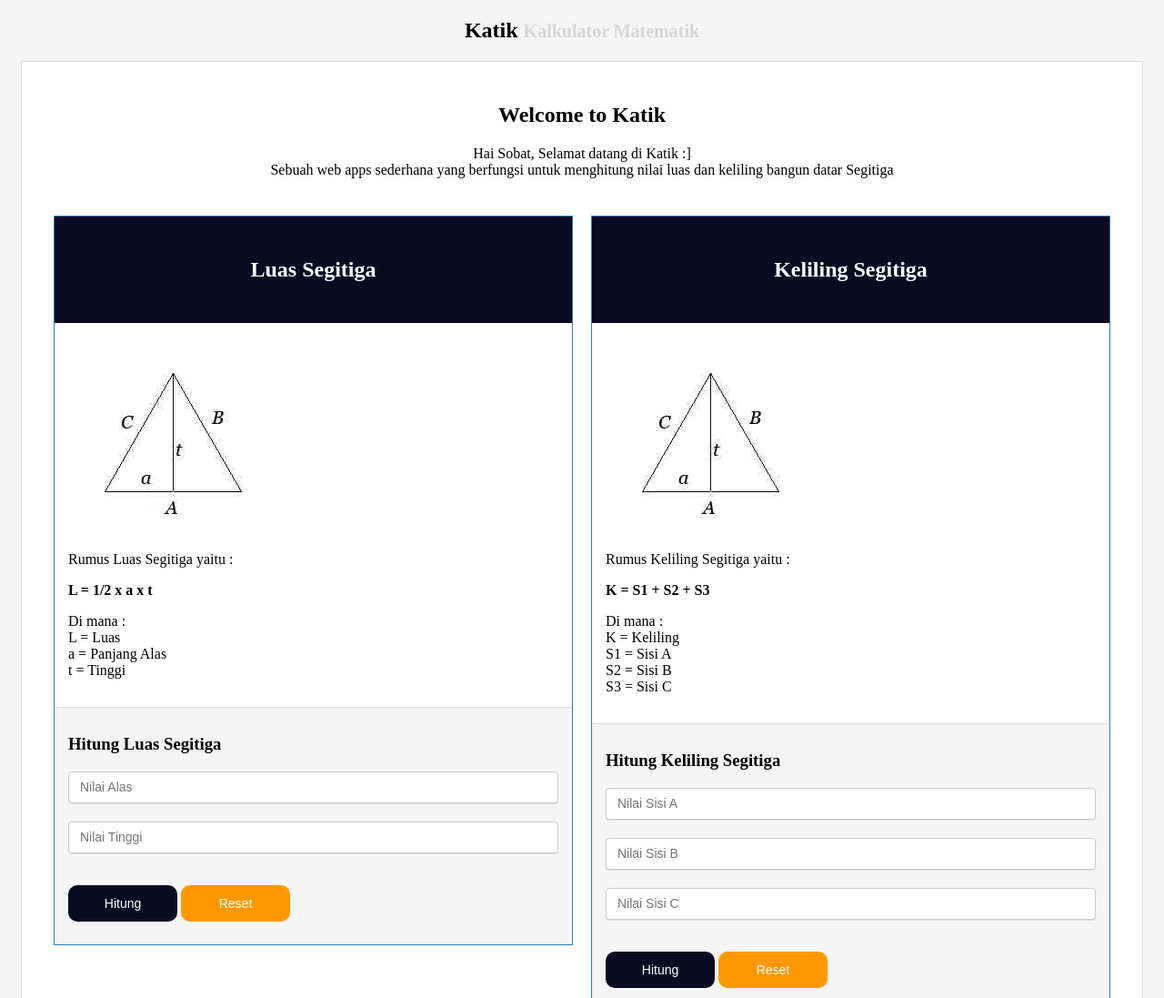
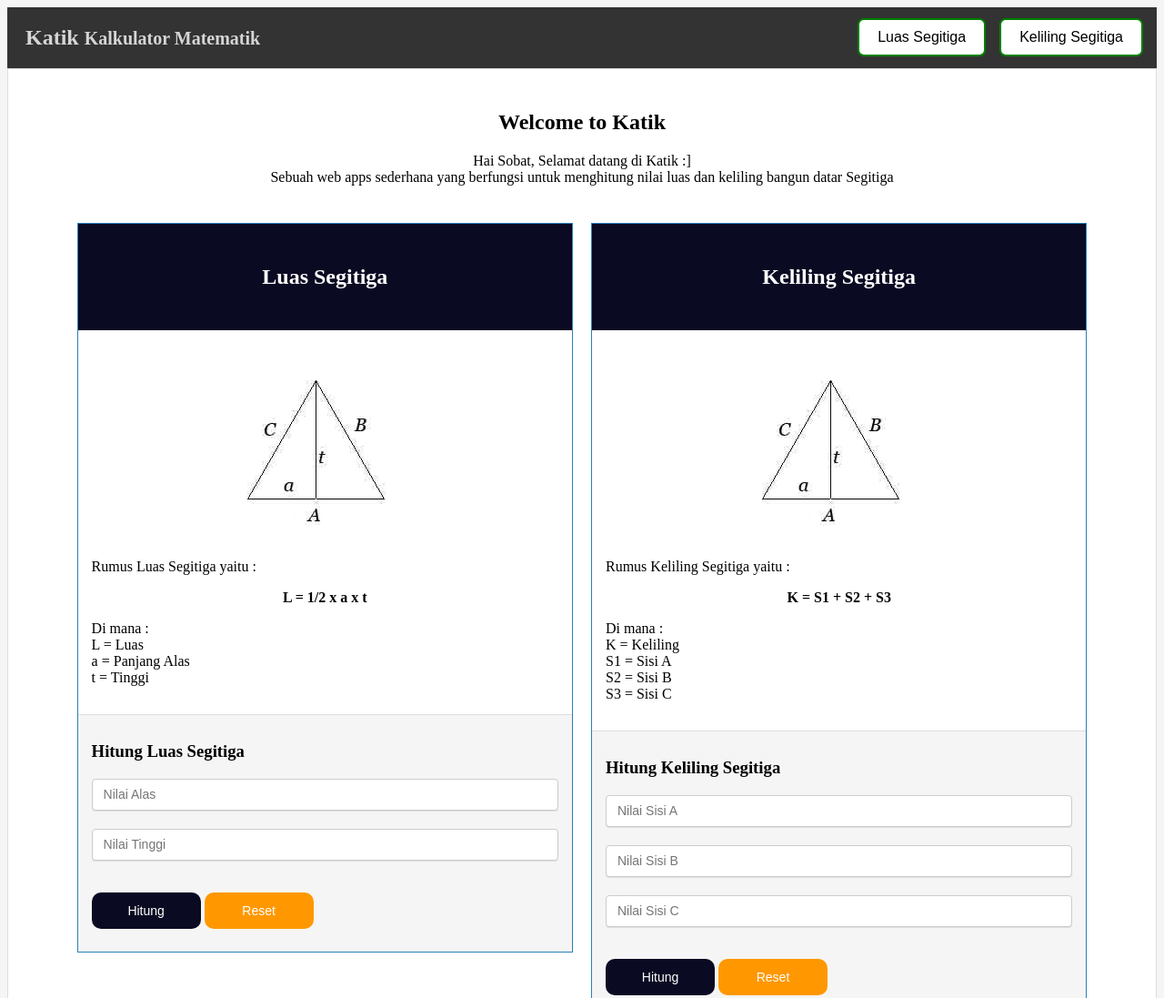
Before and after one commit to revou-fundamental-course/27-nov-23-FarhanRA, a plain HTML site: page index.html in a window 1280 px wide. Shown: the top 1097 px of the page at 91% size. Drawn offline with Linux system fonts and the light colour scheme.

Commit message:
add validate input

```diff
--- a/css/style.css
+++ b/css/style.css
@@ -1,6 +1,62 @@
 /* Body */
 body {
 	background: #F5F5F5;
+}
+
+
+header {
+  background-color: #333;
+
+}
+nav {
+  display: flex;
+  justify-content: space-between;
+  align-items: center;
+  padding-left: 20px;
+}
+
+nav ul {
+  list-style: none;
+  margin: 0;
+  padding: 0;
+  display: flex;
+}
+
+nav li {
+  margin-right: 5px;
+}
+
+/* nav a {
+  text-decoration: none;
+  color: #fff;
+  font-weight: bold;
+  font-size: 16px;
+} */
+
+
+a:link {
+  background-color: white;
+  color: black;
+  border: 2px solid green;
+  padding: 10px 20px;
+  text-align: center;
+  text-decoration: none;
+  display: inline-block;
+}
+nav a {
+	padding: 7px 20px;
+	border-radius: 7px;
+	margin-right: 10px;
+	background: rgba(255, 255, 255, 0.5);
+	-webkit-transition: all 0.2s ease-out;
+	-moz-transition: all 0.2s ease-out;
+	-ms-transition: all 0.2s ease-out;
+	-o-transition: all 0.2s ease-out;
+	transition: all 0.2s ease-out;
+	text-decoration: none;
+	color: black;
+	font-family: sans-serif, arial;
+	font-weight: 100;
 }
 
 .btnHitung {
@@ -31,17 +87,19 @@ body {
 
 .column {
     float: left;
-    width: 50%;
+    width: 45%;
     padding: 10px;
   }
 
 .row {
-   display: flex;
+    display: flex;
+    justify-content:center;
+    flex-wrap: wrap; /* Baris baru jika tidak cukup ruang */
 }
 
 .container {
-    padding-right: 15px;
-    padding-left: 15px;
+    padding-right: 0px;
+    padding-left: 0px;
     margin-right: auto;
     margin-left: auto;
 
@@ -69,11 +127,6 @@ body {
 	transition: box-shadow 0.5s;
 }
 
-.panel-body {
-    padding: 15px;
-    align-items: center;
-    align-content: center;
-}
 .panel-heading {
 	color: #fff !important;
   background-color: #0a0a23 !important;
@@ -84,6 +137,12 @@ body {
 	border-bottom-left-radius: 0px;
 	border-bottom-right-radius:0px;
     text-align: center;
+}
+
+.panel-body {
+  padding: 15px;
+  align-items: center;
+  align-content: center;
 }
 
 .panel-footer {
@@ -102,6 +161,10 @@ body {
   text-align: left
 }
 
+.text-right{
+  text-align: right
+}
+
 input[type=text],
 input[type=password] {
   width: 100%;
@@ -117,3 +180,19 @@ input[type=password] {
   box-sizing: border-box;
   margin-bottom: 20px;
 }
+
+
+@media only screen and (max-width: 750px) {
+  .column {
+      width: 100%;
+      margin-bottom: 10px;
+  }
+
+  .row {
+      flex-direction: column; /* Mengubah kolom menjadi baris pada tampilan layar kecil */
+      flex-wrap: wrap; /* Baris baru jika tidak cukup ruang */
+  }
+  .panel-body{
+    text-align: center;
+}
+}
--- a/index.html
+++ b/index.html
@@ -5,17 +5,24 @@
     <meta name="viewport" content="width=device-width, initial-scale=1.0">
     <title>Document</title>
     <link rel="stylesheet" href="css/style.css">
-    <script src="js/script.js"></script>
+
 </head>
 <body>
-    <nav class="navbar">
-        <div class="text-center">
-            <h1>
+    <header>
+        <nav>
+          <div >
+            <h1  style="color: #d5d5d5">
                 Katik <small style="color: #d5d5d5 !important;">Kalkulator Matematik</small>
             </h1>
           </div>
+          <ul>
+            <li> <a href="#luas-segitiga">Luas Segitiga</a></li>
+            <li> <a href="#keliling-segitiga" >Keliling Segitiga</a></li>
+          </ul>
+        </nav>
+    </header>
     <div class="container">
-            <div class="homepage">
+        <div class="homepage" id="home">
             <div class="text-center">
                 <h2>Welcome to Katik</h2>
                 <p>
@@ -25,17 +32,17 @@
             </div>
             <div id="segitiga">
                 <div class="row">
-                        <div class="column" >
+                    <div class="column" id="luas-segitiga">
                         <div class="panel">
                                 <div class="panel-heading">
                                     <h2>Luas Segitiga</h2>
                                 </div>
                                 <div class="panel-body">
-                                        <p>
+                                    <p class="text-center">
                                         <img src="images/segitiga.jpg" alt="Luas Segitiga">
                                     </p>
                                     <p class="text-left">Rumus Luas Segitiga yaitu :</p>
-                                        <p>
+                                    <p class="text-center">
                                         <strong>L = 1/2 x a x t</strong>
                                     </p>
                                     <p class="text-left">
@@ -46,9 +53,9 @@
                                 </div>
                                 <div class="panel-footer">
                                     <h3>Hitung Luas Segitiga</h3>
-                                        <input class="form-control" id="alas" name="alas"  placeholder="Nilai Alas" type="text" required/>
+                                    <input class="form-control" id="alas" name="alas" oninput="validateInput(this)" placeholder="Nilai Alas" type="text" required/>
                                     <br/>
-                                        <input class="form-control" id="tinggi" name="tinggi" placeholder="Nilai Tinggi" type="text" required/>
+                                    <input class="form-control" id="tinggi" name="tinggi" oninput="validateInput(this)"placeholder="Nilai Tinggi" type="text" required/>
 
                                     <div id="result-luas-segitiga" class="text-left" ></div>
                                     <button type="button" class="btnHitung" value="Hitung" onclick="hitungLuasSegitiga()">Hitung</button>
@@ -56,17 +63,17 @@
                                 </div>
                         </div>
                     </div>
-                        <div class="column">
+                    <div class="column" id="keliling-segitiga">
                         <div class="panel">
                             <div class="panel-heading">
                                     <h2>Keliling Segitiga</h2>
                             </div>
                             <div class="panel-body">
-                                        <p>
+                                    <p class="text-center">
                                         <img src="images/segitiga.jpg" alt="Keliling Segitiga">
                                     </p>
                                     <p class="text-left">Rumus Keliling Segitiga yaitu :</p>
-                                        <p>
+                                    <p class="text-center">
                                         <strong>K = S1 + S2 + S3</strong>
                                     </p>
                                     <p class="text-left">
@@ -78,11 +85,11 @@
                             </div>
                             <div class="panel-footer">
                                     <h3>Hitung Keliling Segitiga</h3>
-                                            <input class="form-control" id="sisi1" name="sisi1" placeholder="Nilai Sisi A" type="text" required/>
+                                        <input class="form-control" id="sisi1" name="sisi1" oninput="validateInput(this)" placeholder="Nilai Sisi A" type="text" required/>
                                         <br/>
-                                            <input class="form-control" id="sisi2" name="sisi2" placeholder="Nilai Sisi B" type="text" required/>
+                                        <input class="form-control" id="sisi2" name="sisi2" oninput="validateInput(this)" placeholder="Nilai Sisi B" type="text" required/>
                                         <br/>
-                                            <input class="form-control" id="sisi3" name="sisi3" placeholder="Nilai Sisi C" type="text" required/>
+                                        <input class="form-control" id="sisi3" name="sisi3" oninput="validateInput(this)" placeholder="Nilai Sisi C" type="text" required/>
 
                                         <div id="result-keliling-segitiga" class="text-left"></div>
                                         <button type="button" class="btnHitung" value="Hitung" onclick="hitungKelilingSegitiga()">Hitung</button>
@@ -94,9 +101,9 @@
             </div>
         </div>
     </div>
-    </nav>
 
 
 
 </body>
+<script src="js/script.js"></script>
 </html>
--- a/js/script.js
+++ b/js/script.js
@@ -1,14 +1,32 @@
+document.getElementById("alas").addEventListener('input', function inputField(){
+    var textInput = inputField.value
+    if(validateInput(textInput)){
+        console.log("false")
+    }else{
+        console.log("true")
+    }
+})
 
+function validateInput(inputValue){
+    inputValue.value = inputValue.value.replace(/\D/,'')
+}
 
 function hitungLuasSegitiga(){
+
     var alas = document.getElementById("alas").value
     var tinggi = document.getElementById("tinggi").value
+
+    if(alas !== '' && tinggi !== ''){
         var hasilHitung = 1/2 * parseInt(alas) * parseInt(tinggi)
-
         var hasil = document.getElementById("result-luas-segitiga")
 
         // menampilkan output ke elemen hasil
         hasil.innerHTML = "<p>L = 1/2 x a x t</p>" + "<p>L = 1/2 x "+alas+" x "+tinggi+"</p>" +"<p>L = "+ hasilHitung +"</p>"
+    }else{
+        alert('Semua input harus diisi!')
+    }
+
+
 }
 
 function resetLuas(){
@@ -21,13 +39,16 @@ function hitungKelilingSegitiga(){
     var sisi1 = document.getElementById("sisi1").value
     var sisi2 = document.getElementById("sisi2").value
     var sisi3 = document.getElementById("sisi3").value
-
+    if(sisi1 !== '' && sisi2 !== '' && sisi3 !== ''){
         var hasilHitung =  parseInt(sisi1) + parseInt(sisi2) + parseInt(sisi3)
-
         var hasil = document.getElementById("result-keliling-segitiga")
-
         // menampilkan output ke elemen hasil
         hasil.innerHTML = "<p>K = S1 + S2 + S3</p>" + "<p>K = "+sisi1+" + "+sisi2+" + "+sisi3+"</p>" +"<p>K = "+ hasilHitung +"</p>"
+    }else{
+        alert('Semua input harus diisi!')
+    }
+
+
 }
 
 function resetKeliling(){
```
Lines whose indentation alone changed are shown as unchanged.
